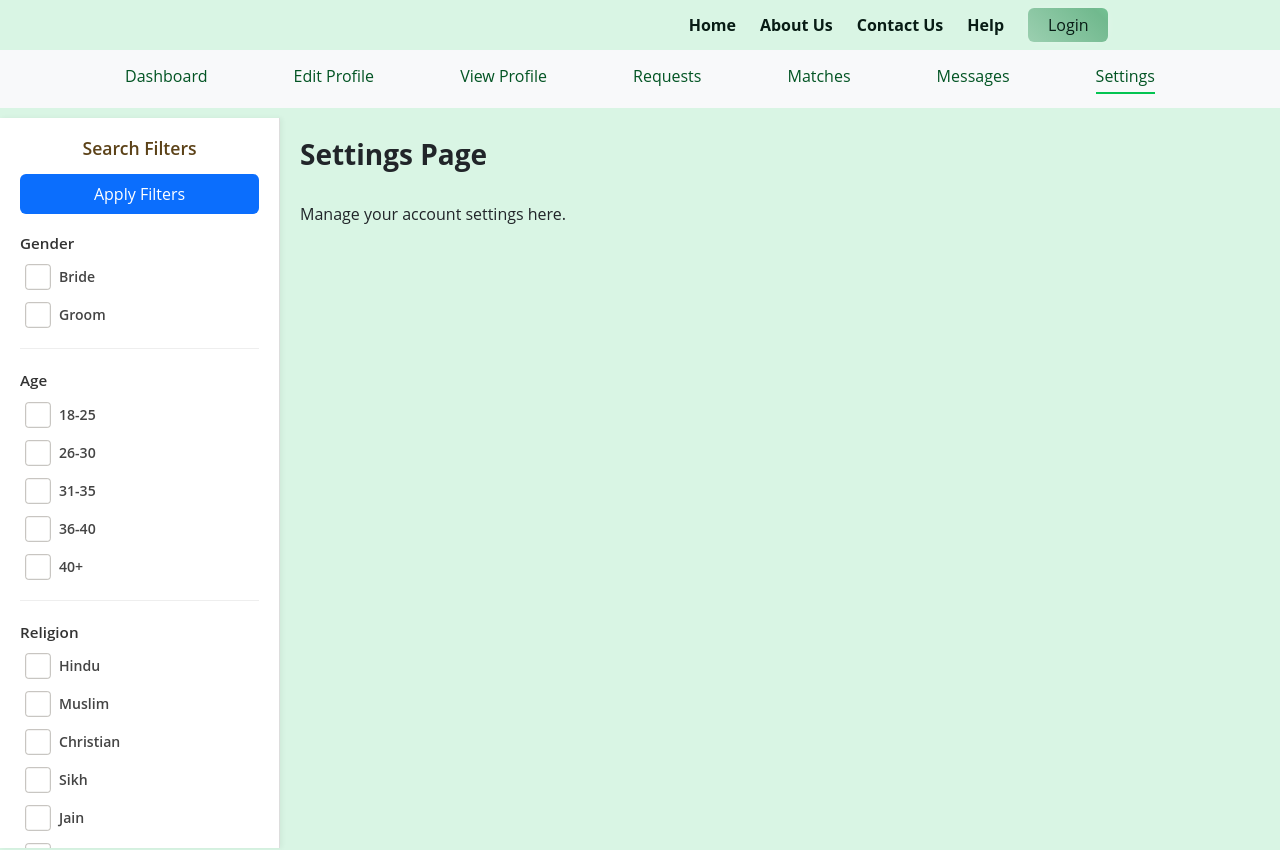
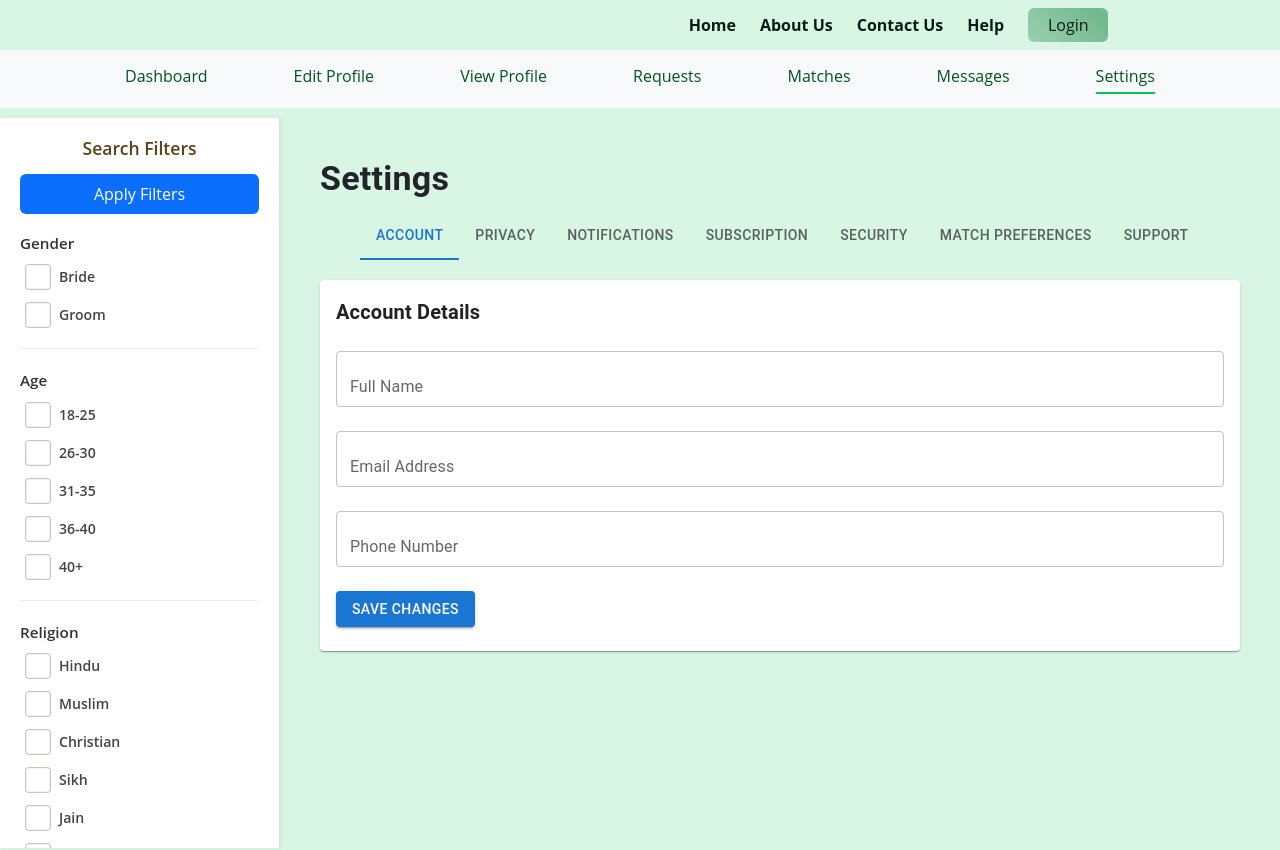
Before and after one commit to Lunoviantechnologies/Matrimony_PF, a React (Vite) app: page /dashboard/settings in a window 1280 px wide. Shown: the top 850 px of the page. Built offline with nearby package versions, Linux system fonts and the light colour scheme.

Commit message:
created forgotpassword settings

```diff
--- /dev/null
+++ b/src/components/Forgotpassword.jsx
@@ -0,0 +1,71 @@
+import React, { useState } from "react";
+import { TextField, Button, Card, CardContent, Typography, Alert } from "@mui/material";
+import axios from "axios";
+
+export default function ForgotPassword() {
+  const [email, setEmail] = useState("");
+  const [success, setSuccess] = useState("");
+  const [error, setError] = useState("");
+  const [loading, setLoading] = useState(false);
+
+  const handleSubmit = async (e) => {
+    e.preventDefault();
+    setSuccess("");
+    setError("");
+    setLoading(true);
+
+    try {
+      // 🔹 Replace URL with your backend API
+      const response = await axios.post("http://your-backend.com/api/forgot-password", {
+        email,
+      });
+
+      setSuccess(response.data.message || "Reset link sent to your email!");
+    } catch (err) {
+      setError(err.response?.data?.message || "Something went wrong. Try again.");
+    } finally {
+      setLoading(false);
+    }
+  };
+
+  return (
+    <div className="flex justify-center items-center w-full min-h-screen bg-gray-100 p-4">
+      <Card className="max-w-md w-full shadow-lg">
+        <CardContent>
+          <Typography variant="h5" fontWeight="bold" gutterBottom>
+            Forgot Password
+          </Typography>
+          <Typography variant="body2" color="text.secondary" gutterBottom>
+            Enter your registered email, and we'll send you a password reset link.
+          </Typography>
+
+          {success && <Alert severity="success" sx={{ mb: 2 }}>{success}</Alert>}
+          {error && <Alert severity="error" sx={{ mb: 2 }}>{error}</Alert>}
+
+          <form onSubmit={handleSubmit}>
+            <TextField
+              label="Email Address"
+              type="email"
+              fullWidth
+              required
+              margin="normal"
+              value={email}
+              onChange={(e) => setEmail(e.target.value)}
+            />
+
+            <Button
+              variant="contained"
+              color="primary"
+              type="submit"
+              fullWidth
+              disabled={loading}
+              sx={{ mt: 2 }}
+            >
+              {loading ? "Sending..." : "Send Reset Link"}
+            </Button>
+          </form>
+        </CardContent>
+      </Card>
+    </div>
+  );
+}
--- a/src/components/Settings.jsx
+++ b/src/components/Settings.jsx
@@ -1,12 +1,173 @@
-import React from "react";
+import React, { useState } from "react";
+import { Tabs, Tab, TextField, Switch, FormControlLabel, Button, MenuItem, Card, CardContent, Typography } from "@mui/material";
 
-const Settings = () => {
-    return (
-        <div>
-            <h2>Settings Page</h2>
-            <p>Manage your account settings here.</p>
-        </div>
-    );
-};
+export default function Settings() {
+  const [tab, setTab] = useState(0);
 
-export default Settings;
+  return (
+    <div style={{ width: "100%", padding: "20px" }}>
+      <Typography variant="h4" fontWeight="bold" gutterBottom>
+        Settings
+      </Typography>
+
+      <Tabs
+        value={tab}
+        onChange={(e, v) => setTab(v)}
+        variant="scrollable"
+        scrollButtons
+        allowScrollButtonsMobile
+      >
+        <Tab label="Account" />
+        <Tab label="Privacy" />
+        <Tab label="Notifications" />
+        <Tab label="Subscription" />
+        <Tab label="Security" />
+        <Tab label="Match Preferences" />
+        <Tab label="Support" />
+      </Tabs>
+
+      <div style={{ marginTop: "20px" }}>
+        {tab === 0 && <AccountSettings />}
+        {tab === 1 && <PrivacySettings />}
+        {tab === 2 && <NotificationSettings />}
+        {tab === 3 && <SubscriptionSettings />}
+        {tab === 4 && <SecuritySettings />}
+        {tab === 5 && <MatchPreferenceSettings />}
+        {tab === 6 && <SupportSettings />}
+      </div>
+    </div>
+  );
+}
+
+// ----------------------- COMPONENTS -----------------------
+
+const AccountSettings = () => (
+  <Card>
+    <CardContent>
+      <Typography variant="h6" fontWeight="600" gutterBottom>
+        Account Details
+      </Typography>
+
+      <TextField label="Full Name" fullWidth margin="normal" />
+      <TextField label="Email Address" fullWidth margin="normal" />
+      <TextField label="Phone Number" fullWidth margin="normal" />
+
+      <Button variant="contained" color="primary" sx={{ mt: 2 }}>
+        Save Changes
+      </Button>
+    </CardContent>
+  </Card>
+);
+
+const PrivacySettings = () => (
+  <Card>
+    <CardContent>
+      <Typography variant="h6" fontWeight="600" gutterBottom>
+        Privacy Settings
+      </Typography>
+
+      <TextField select label="Profile Visibility" fullWidth margin="normal">
+        <MenuItem>Everyone</MenuItem>
+        <MenuItem>Only Matches</MenuItem>
+        <MenuItem>Premium Members</MenuItem>
+      </TextField>
+
+      <FormControlLabel control={<Switch />} label="Hide Profile Photo" />
+
+      <Button variant="contained" color="primary" sx={{ mt: 2 }}>
+        Save Changes
+      </Button>
+    </CardContent>
+  </Card>
+);
+
+const NotificationSettings = () => (
+  <Card>
+    <CardContent>
+      <Typography variant="h6" fontWeight="600" gutterBottom>
+        Notification Preferences
+      </Typography>
+
+      <FormControlLabel control={<Switch />} label="Email Notifications" />
+      <FormControlLabel control={<Switch />} label="SMS Alerts" />
+      <FormControlLabel control={<Switch />} label="App Push Notifications" />
+
+      <Button variant="contained" color="primary" sx={{ mt: 2 }}>
+        Save Preferences
+      </Button>
+    </CardContent>
+  </Card>
+);
+
+const SubscriptionSettings = () => (
+  <Card>
+    <CardContent>
+      <Typography variant="h6" fontWeight="600" gutterBottom>
+        Subscription Details
+      </Typography>
+
+      <Typography variant="body1" gutterBottom>
+        Current Plan: <b>Free Plan</b>
+      </Typography>
+
+      <Button variant="contained" color="success" sx={{ mt: 2 }}>
+        Upgrade Plan
+      </Button>
+    </CardContent>
+  </Card>
+);
+
+const SecuritySettings = () => (
+  <Card>
+    <CardContent>
+      <Typography variant="h6" fontWeight="600" gutterBottom>
+        Security Settings
+      </Typography>
+
+      <TextField type="password" label="New Password" fullWidth margin="normal" />
+      <TextField type="password" label="Confirm Password" fullWidth margin="normal" />
+
+      <Button variant="contained" color="primary" sx={{ mt: 2 }}>
+        Update Password
+      </Button>
+    </CardContent>
+  </Card>
+);
+
+const MatchPreferenceSettings = () => (
+  <Card>
+    <CardContent>
+      <Typography variant="h6" fontWeight="600" gutterBottom>
+        Match Preferences
+      </Typography>
+
+      <TextField label="Preferred Age Range" fullWidth margin="normal" />
+      <TextField label="Preferred City/State" fullWidth margin="normal" />
+      <TextField label="Religion / Caste" fullWidth margin="normal" />
+
+      <Button variant="contained" color="primary" sx={{ mt: 2 }}>
+        Save Preferences
+      </Button>
+    </CardContent>
+  </Card>
+);
+
+const SupportSettings = () => (
+  <Card>
+    <CardContent>
+      <Typography variant="h6" fontWeight="600" gutterBottom>
+        Help & Support
+      </Typography>
+
+      <Button fullWidth variant="contained" color="secondary" sx={{ mt: 1 }}>
+        View FAQ
+      </Button>
+      <Button fullWidth variant="contained" color="secondary" sx={{ mt: 1 }}>
+        Contact Support
+      </Button>
+      <Button fullWidth variant="contained" color="error" sx={{ mt: 1 }}>
+        Delete Account
+      </Button>
+    </CardContent>
+  </Card>
+);
--- a/src/pages/Login.jsx
+++ b/src/pages/Login.jsx
@@ -1,6 +1,6 @@
 import React from "react";
 import "../styleSheets/loginStyle.css";
-import { useNavigate } from "react-router-dom";
+import { Link, useNavigate } from "react-router-dom";
 
 const Login = ({ show, onClose }) => {
     if (!show) return null;
@@ -51,9 +51,9 @@ const Login = ({ show, onClose }) => {
                                 <label>Password</label>
                             </div>
 
-                            <a href="#" className="forgot-pass-link">
+                            <Link to="forgotpassword" className="forgot-pass-link">
                                 Forgot password?
-                            </a>
+                            </Link>
 
                             <button type="submit" onClick={handleLogin}>Log In</button>
                         </form>
--- a/src/routes/AppRoutes.jsx
+++ b/src/routes/AppRoutes.jsx
@@ -19,6 +19,7 @@ import AdminDashboard from "../admin/AdminDashboard";
 import RaiseTicket from "../components/RaiseTicket";
 import Requests from "../pages/Requests";
 import Matches from "../pages/Matches";
+import Forgotpassword from "../components/Forgotpassword";
 
 const AppRoutes = createBrowserRouter([
     {
@@ -48,6 +49,10 @@ const AppRoutes = createBrowserRouter([
             {
                 path: "/login",
                 element: <Login />
+            },
+            {
+                path:"forgotpassword",
+                element:<Forgotpassword />
             },
         ],
     },
@@ -106,6 +111,7 @@ const AppRoutes = createBrowserRouter([
                 path: "adminDashboard",
                 element: <AdminDashboard />
             },
+
         ]
     }
 ]);
```
